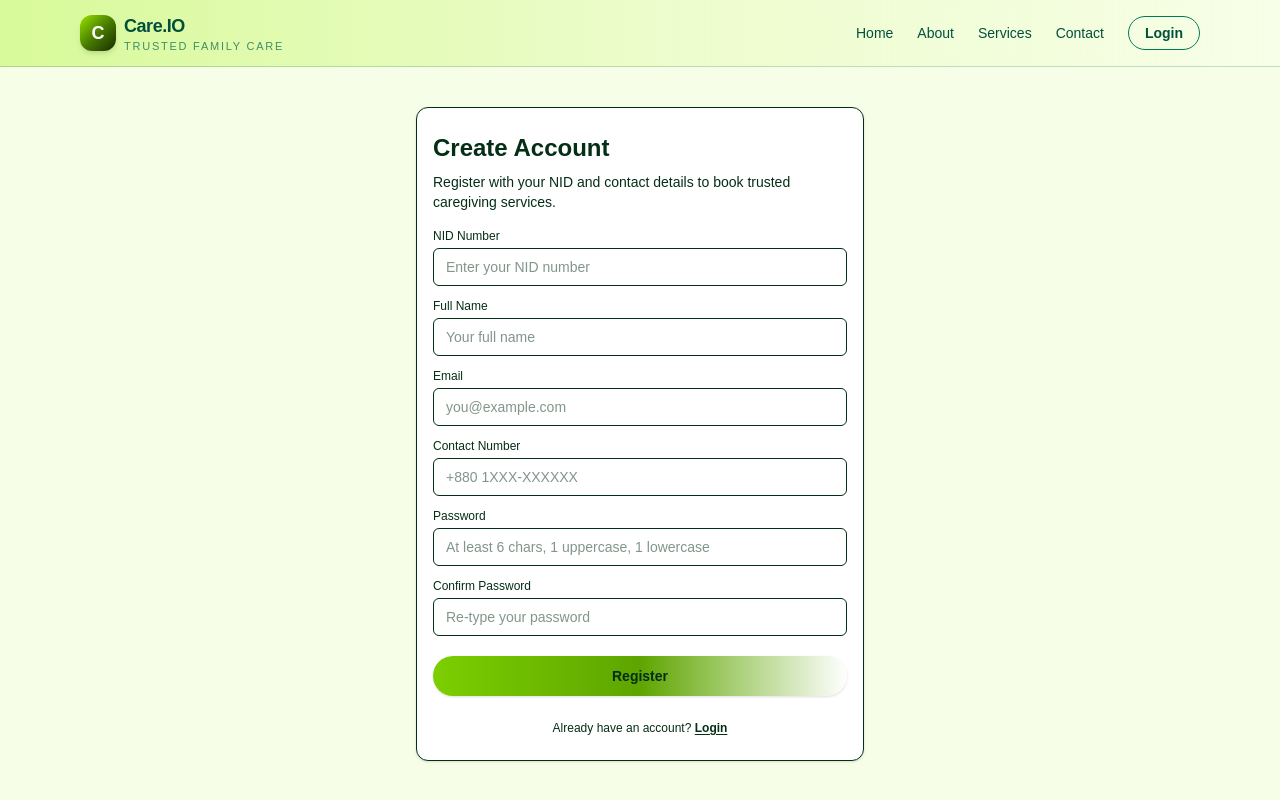
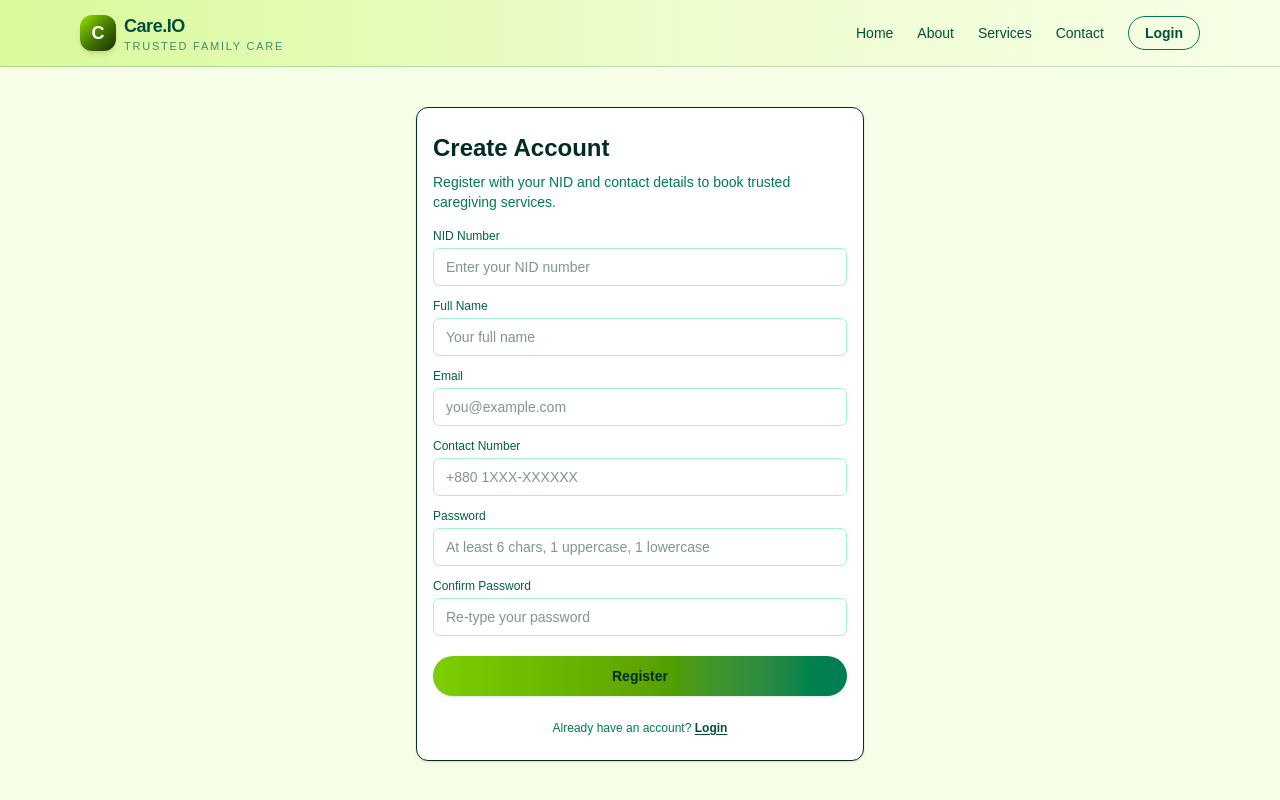
Before and after one commit to Noorbilu/Care.xyz, a Next.js app in the folder frontend/: page /register in a window 1280 px wide. Shown: the top 800 px of the page. Built offline with nearby package versions, Linux system fonts and the light colour scheme.

Commit message:
changed auth

```diff
--- a/frontend/src/app/login/page.js
+++ b/frontend/src/app/login/page.js
@@ -3,6 +3,7 @@
 import { useRouter, useSearchParams } from 'next/navigation';
 import { useState } from 'react';
 import { mockLogin } from '@/lib/auth';
+import toast from 'react-hot-toast';
 
 export default function LoginPage() {
   const router = useRouter();
@@ -17,22 +18,20 @@ export default function LoginPage() {
     e.preventDefault();
     const ok = mockLogin(email, password);
     if (!ok) {
-      setError('Invalid credentials. Use user@care.io / Care123');
+      const msg = 'Invalid credentials. Use user@care.io / Care123';
+      setError(msg);
+      toast.error(msg);
       return;
     }
+    toast.success('Logged in successfully!', {
+      style: { background: '#ecfccb', color: '#14532d' },
+    });
     router.push(redirectTo);
   };
 
   return (
     <div className="max-w-md mx-auto mt-10 px-4 py-6 border border-emerald-200 rounded-xl bg-white shadow-sm">
-      <h1 className="text-2xl font-bold mb-1 text-emerald-950">Login</h1>
-      <p className="text-sm text-emerald-700 mb-4">
-        Use the demo credentials&nbsp;
-        <span className="font-mono text-emerald-900">
-          user@care.io / Care123
-        </span>{' '}
-        to sign in.
-      </p>
+      <h1 className="text-2xl font-bold mb-3 text-emerald-950">Login</h1>
 
       {error && (
         <p className="mb-3 text-sm text-red-600 border border-red-200 bg-red-50 px-3 py-2 rounded">
@@ -46,28 +45,33 @@ export default function LoginPage() {
             Email
           </label>
           <input
+            type="email"
             className="border border-emerald-200 w-full px-3 py-2 rounded text-sm
                        focus:outline-none focus:ring-2 focus:ring-lime-500 focus:border-lime-500"
             value={email}
             onChange={(e) => setEmail(e.target.value)}
-            type="email"
+            placeholder="user@care.io"
             required
           />
         </div>
+
         <div>
           <label className="block text-xs font-medium text-emerald-800 mb-1">
             Password
           </label>
           <input
+            type="password"
             className="border border-emerald-200 w-full px-3 py-2 rounded text-sm
                        focus:outline-none focus:ring-2 focus:ring-lime-500 focus:border-lime-500"
             value={password}
             onChange={(e) => setPassword(e.target.value)}
-            type="password"
+            placeholder="Care123"
             required
           />
         </div>
+
         <button
+          type="submit"
           className="mt-2 bg-gradient-to-r from-lime-500 via-lime-600 to-emerald-700
                      text-emerald-950 font-semibold px-4 py-2.5 rounded-full w-full
                      hover:from-lime-600 hover:via-lime-700 hover:to-emerald-800
--- a/frontend/src/app/register/page.js
+++ b/frontend/src/app/register/page.js
@@ -2,11 +2,6 @@
 
 import { useRouter, useSearchParams } from 'next/navigation';
 import { useState } from 'react';
-
-export const metadata = {
-  title: 'Register | Care.IO',
-  description: 'Create a Care.IO account to book trusted caregiving services.',
-};
 
 export default function RegisterPage() {
   const router = useRouter();
@@ -23,7 +18,6 @@ export default function RegisterPage() {
   const [success, setSuccess] = useState('');
 
   function validatePassword(pw) {
-
     if (pw.length < 6) return 'Password must be at least 6 characters.';
     if (!/[A-Z]/.test(pw))
       return 'Password must contain at least one uppercase letter.';
@@ -56,8 +50,10 @@ export default function RegisterPage() {
 
   return (
     <div className="max-w-md mx-auto mt-10 px-4 py-6 border rounded-xl bg-white shadow-sm">
-      <h1 className="text-2xl font-bold mb-2 text-olive-950">Create Account</h1>
-      <p className="text-sm text-olive-700 mb-4">
+      <h1 className="text-2xl font-bold mb-2 text-emerald-950">
+        Create Account
+      </h1>
+      <p className="text-sm text-emerald-700 mb-4">
         Register with your NID and contact details to book trusted caregiving
         services.
       </p>
@@ -75,12 +71,12 @@ export default function RegisterPage() {
 
       <form onSubmit={onSubmit} className="space-y-3 text-sm">
         <div>
-          <label className="block text-xs font-medium text-olive-800 mb-1">
+          <label className="block text-xs font-medium text-emerald-800 mb-1">
             NID Number
           </label>
           <input
             type="text"
-            className="w-full rounded-md border border-olive-200 px-3 py-2 focus:outline-none focus:ring-2 focus:ring-lime-500 focus:border-lime-500"
+            className="w-full rounded-md border border-emerald-200 px-3 py-2 focus:outline-none focus:ring-2 focus:ring-lime-500 focus:border-lime-500"
             value={nid}
             onChange={(e) => setNid(e.target.value)}
             placeholder="Enter your NID number"
@@ -89,12 +85,12 @@ export default function RegisterPage() {
         </div>
 
         <div>
-          <label className="block text-xs font-medium text-olive-800 mb-1">
+          <label className="block text-xs font-medium text-emerald-800 mb-1">
             Full Name
           </label>
           <input
             type="text"
-            className="w-full rounded-md border border-olive-200 px-3 py-2 focus:outline-none focus:ring-2 focus:ring-lime-500 focus:border-lime-500"
+            className="w-full rounded-md border border-emerald-200 px-3 py-2 focus:outline-none focus:ring-2 focus:ring-lime-500 focus:border-lime-500"
             value={name}
             onChange={(e) => setName(e.target.value)}
             placeholder="Your full name"
@@ -103,12 +99,12 @@ export default function RegisterPage() {
         </div>
 
         <div>
-          <label className="block text-xs font-medium text-olive-800 mb-1">
+          <label className="block text-xs font-medium text-emerald-800 mb-1">
             Email
           </label>
           <input
             type="email"
-            className="w-full rounded-md border border-olive-200 px-3 py-2 focus:outline-none focus:ring-2 focus:ring-lime-500 focus:border-lime-500"
+            className="w-full rounded-md border border-emerald-200 px-3 py-2 focus:outline-none focus:ring-2 focus:ring-lime-500 focus:border-lime-500"
             value={email}
             onChange={(e) => setEmail(e.target.value)}
             placeholder="you@example.com"
@@ -117,12 +113,12 @@ export default function RegisterPage() {
         </div>
 
         <div>
-          <label className="block text-xs font-medium text-olive-800 mb-1">
+          <label className="block text-xs font-medium text-emerald-800 mb-1">
             Contact Number
           </label>
           <input
             type="tel"
-            className="w-full rounded-md border border-olive-200 px-3 py-2 focus:outline-none focus:ring-2 focus:ring-lime-500 focus:border-lime-500"
+            className="w-full rounded-md border border-emerald-200 px-3 py-2 focus:outline-none focus:ring-2 focus:ring-lime-500 focus:border-lime-500"
             value={contact}
             onChange={(e) => setContact(e.target.value)}
             placeholder="+880 1XXX-XXXXXX"
@@ -131,12 +127,12 @@ export default function RegisterPage() {
         </div>
 
         <div>
-          <label className="block text-xs font-medium text-olive-800 mb-1">
+          <label className="block text-xs font-medium text-emerald-800 mb-1">
             Password
           </label>
           <input
             type="password"
-            className="w-full rounded-md border border-olive-200 px-3 py-2 focus:outline-none focus:ring-2 focus:ring-lime-500 focus:border-lime-500"
+            className="w-full rounded-md border border-emerald-200 px-3 py-2 focus:outline-none focus:ring-2 focus:ring-lime-500 focus:border-lime-500"
             value={password}
             onChange={(e) => setPassword(e.target.value)}
             placeholder="At least 6 chars, 1 uppercase, 1 lowercase"
@@ -145,12 +141,12 @@ export default function RegisterPage() {
         </div>
 
         <div>
-          <label className="block text-xs font-medium text-olive-800 mb-1">
+          <label className="block text-xs font-medium text-emerald-800 mb-1">
             Confirm Password
           </label>
           <input
             type="password"
-            className="w-full rounded-md border border-olive-200 px-3 py-2 focus:outline-none focus:ring-2 focus:ring-lime-500 focus:border-lime-500"
+            className="w-full rounded-md border border-emerald-200 px-3 py-2 focus:outline-none focus:ring-2 focus:ring-lime-500 focus:border-lime-500"
             value={confirm}
             onChange={(e) => setConfirm(e.target.value)}
             placeholder="Re-type your password"
@@ -160,16 +156,16 @@ export default function RegisterPage() {
 
         <button
           type="submit"
-          className="mt-2 w-full rounded-full bg-gradient-to-r from-lime-500 via-lime-600 to-olive-700 text-olive-950 font-semibold py-2.5 hover:from-lime-600 hover:via-lime-700 hover:to-olive-800 shadow-sm hover:shadow-md transition-all"
+          className="mt-2 w-full rounded-full bg-gradient-to-r from-lime-500 via-lime-600 to-emerald-700 text-emerald-950 font-semibold py-2.5 hover:from-lime-600 hover:via-lime-700 hover:to-emerald-800 shadow-sm hover:shadow-md transition-all"
         >
           Register
         </button>
 
-        <p className="mt-3 text-xs text-olive-700 text-center">
+        <p className="mt-3 text-xs text-emerald-700 text-center">
           Already have an account?{' '}
           <a
             href="/login"
-            className="font-semibold text-olive-900 underline underline-offset-2"
+            className="font-semibold text-emerald-900 underline underline-offset-2"
           >
             Login
           </a>
```
Also changed, not shown: frontend/src/app/booking/[service_id]/page.js (+18 -3 lines).
